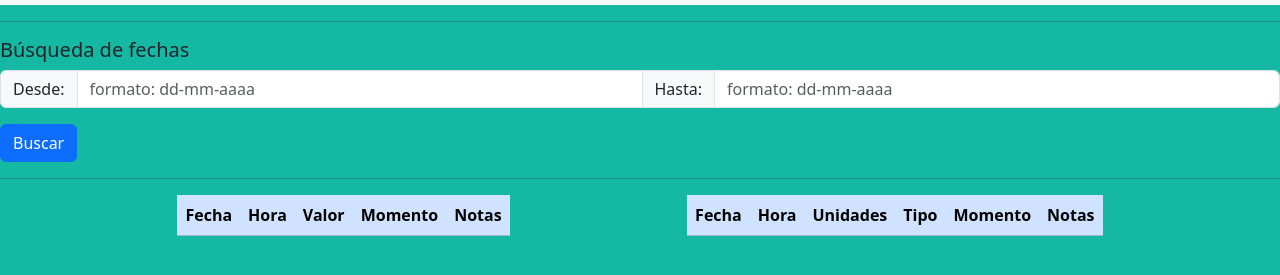
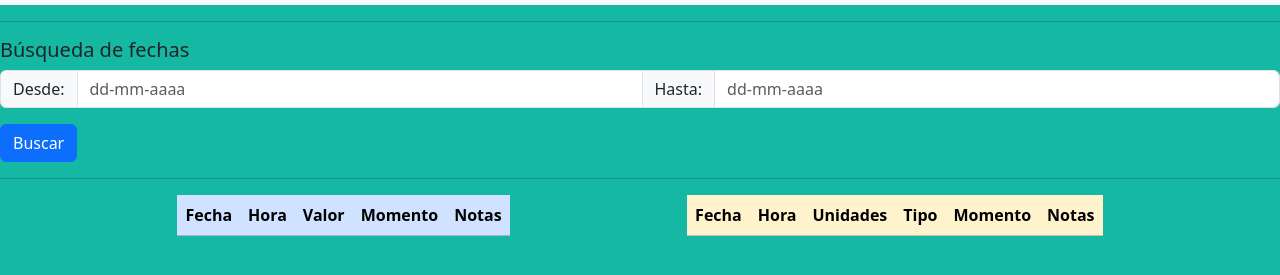
Before and after one commit to maximilianosena/calendarioGlucemia, a plain HTML site: page union.html in a window 1280 px wide. Shown: the part 107-382 px from the top of the page. Drawn offline with nearby package versions, Linux system fonts and the light colour scheme.

Commit message:
Actualizar union.html

```diff
--- a/union.html
+++ b/union.html
@@ -52,9 +52,9 @@
 <h5> Búsqueda de fechas</h5>
       <div class="input-group">
         <span class="input-group-text">Desde:</span>
-        <input type="text" name="rango" id="desde" class="form-control" placeholder="formato: dd-mm-aaaa" required>
+        <input type="text" name="rango" id="desde" class="form-control" placeholder="dd-mm-aaaa" required>
 <span class="input-group-text">Hasta:</span>
-        <input type="text" name="rango" id="hasta" class="form-control" placeholder="formato: dd-mm-aaaa">
+        <input type="text" name="rango" id="hasta" class="form-control" placeholder="dd-mm-aaaa">
     </div>
 </div>
       <button id="buscador" class="btn btn-primary">Buscar</button>
@@ -79,12 +79,12 @@
 <div class="item">
     <table class="table table-striped"><thead>
         <tr>
-            <th class="table-primary">Fecha</th>
-            <th class="table-primary">Hora</th>
-            <th class="table-primary">Unidades</th>
-            <th class="table-primary">Tipo</th>
-            <th class="table-primary">Momento</th>
-            <th class="table-primary">Notas</th>
+            <th class="table-warning">Fecha</th>
+            <th class="table-warning">Hora</th>
+            <th class="table-warning">Unidades</th>
+            <th class="table-warning">Tipo</th>
+            <th class="table-warning">Momento</th>
+            <th class="table-warning">Notas</th>
         </tr>
     </thead>
 <tbody id="container_insulina2">
```
